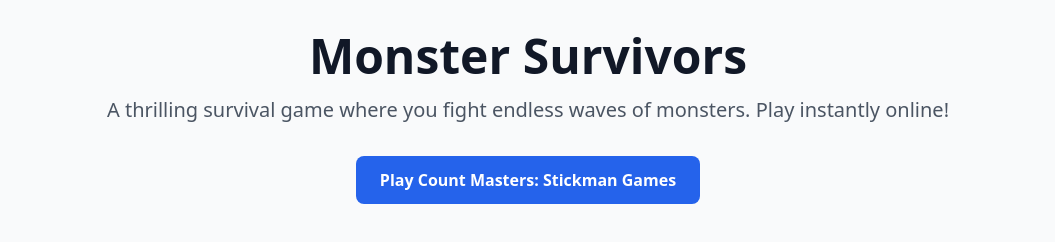
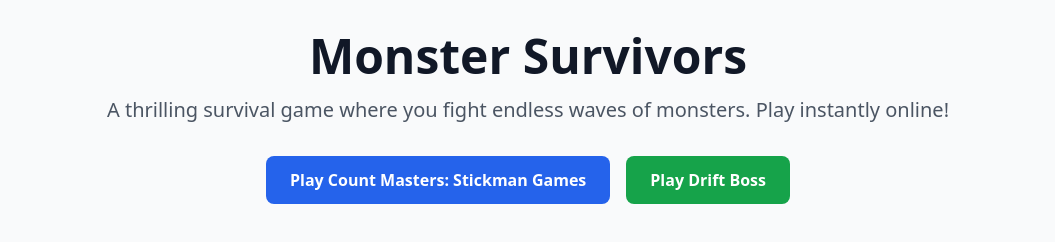
Before and after one commit to Zhoubaba-123/game00, a plain HTML site: page index.html in a window 1280 px wide. Shown: the top 242 px of the page, without its empty margins (112-1167 px from the left). Drawn offline with nearby package versions, Linux system fonts and the light colour scheme; grey boxes are pictures that could not be loaded.

Commit message:
Update index.html
Add button to drift boss. Make buttons in a line.

```diff
--- a/index.html
+++ b/index.html
@@ -29,13 +29,20 @@
       <p class="text-lg md:text-xl text-gray-600">A thrilling survival game where you fight endless waves of monsters. Play instantly online!</p>
     </header>
 
-    <!-- Button to Game Page -->
-    <div class="text-center mb-10">
-      <a href="/games/count-masters-stickman-games"
-         class="inline-block bg-blue-600 hover:bg-blue-700 text-white font-semibold py-3 px-6 rounded-lg transition-colors duration-300">
-        Play Count Masters: Stickman Games
-      </a>
-    </div>
+    <!-- 横向排列按钮 -->
+<div class="flex flex-wrap justify-center gap-4 mb-10">
+  <!-- Count Masters 按钮 -->
+  <a href="/games/count-masters-stickman-games"
+     class="inline-block bg-blue-600 hover:bg-blue-700 text-white font-semibold py-3 px-6 rounded-lg transition-colors duration-300">
+    Play Count Masters: Stickman Games
+  </a>
+
+  <!-- Drift Boss 按钮 -->
+  <a href="/drift-boss.html"
+     class="inline-block bg-green-600 hover:bg-green-700 text-white font-semibold py-3 px-6 rounded-lg transition-colors duration-300">
+    Play Drift Boss
+  </a>
+</div>
 
     <!-- Game iframe -->
     <section class="mb-10">
```
